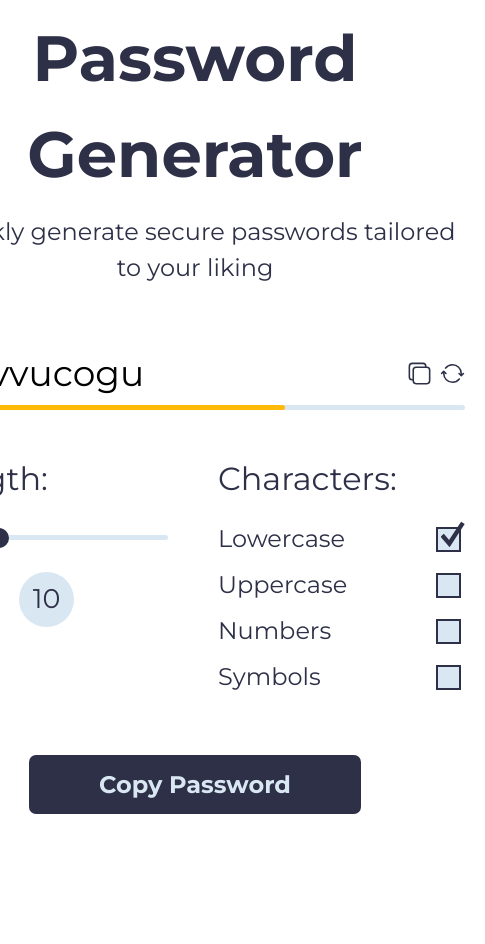
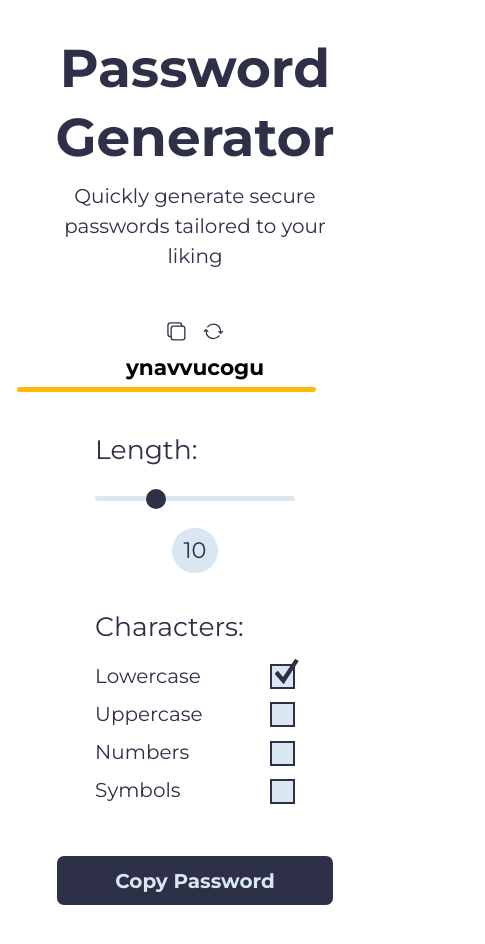
Before and after one commit to sos321/password-generator, a website: page dist/index.html in a window 390 px wide. Shown: the whole page, 485 px wide, since content can reach past the window. Before the commit the page ends 844 px from the top, so only its background shows below. Drawn offline with nearby package versions, Linux system fonts and the light colour scheme; files that its build step writes are made by us from their sources.

Commit message:
Responsive design

```diff
--- a/sass/_components.scss
+++ b/sass/_components.scss
@@ -246,6 +246,7 @@ label {
     background-color: $main-color-darker;
 
     padding: 1.5rem 7rem;
+    margin-bottom: 4rem;
 
     border-radius: 7px;
 
@@ -253,7 +254,45 @@ label {
 
     cursor: pointer;
 
+    position: relative;
+
     &:hover {
         transform: scale(0.98);
     }
 }
+
+.popup {
+    width: 10rem;
+
+    opacity: 0;
+
+    background-color: $green-color;
+    color: $main-color-darker;
+    font-size: calc($font-size-base - 1.2rem);
+    font-weight: bold;
+
+    border-radius: 7px;
+
+    padding: 8px 0;
+
+    position: absolute;
+    z-index: 1;
+    bottom: 120%;
+    left: 50%;
+    transform: translate(-50%, 0);
+
+    transition: opacity 300ms ease-in;
+
+    &::after {
+        content: "";
+
+        position: absolute;
+        top: 100%;
+        left: 50%;
+        transform: translate(-50%, 0);
+
+        border-width: 5px;
+        border-style: solid;
+        border-color: $green-color transparent transparent transparent;
+    }
+}
--- a/sass/_layout.scss
+++ b/sass/_layout.scss
@@ -4,7 +4,7 @@ body {
 }
 
 .container {
-    max-width: 70rem;
+    max-width: 72rem;
     margin: 0 auto;
 
     @include flex(column, center, 0);
--- a/sass/_queries.scss
+++ b/sass/_queries.scss
@@ -0,0 +1,86 @@
+@media (max-height: 740px) {
+    body {
+        align-items: flex-start;
+    }
+}
+
+@media (max-width: 680px) and (max-height: 900px) and (min-width: 621px) {
+    body {
+        align-items: flex-start;
+    }
+}
+
+@media (min-width: 3800px) {
+    html {
+        font-size: 150%;
+    }
+}
+
+@media (max-width: 620px) {
+    html {
+        font-size: 52%;
+    }
+}
+
+@media (max-width: 500px) {
+    body {
+        align-items: flex-start;
+    }
+
+    .title {
+        .heading-primary {
+            line-height: 1.3;
+            margin-top: 4rem;
+
+            width: 80%;
+        }
+
+        .subheading {
+            width: 80%;
+        }
+    }
+
+    main {
+        width: 100%;
+
+        .password-container {
+            flex-direction: column;
+            gap: 1rem;
+
+            width: 80%;
+
+            .password {
+                order: 2;
+                font-size: 2.6rem;
+                font-weight: 700;
+            }
+
+            .password-btns {
+                gap: 2rem;
+            }
+        }
+
+        .strength-container {
+            &::before {
+                width: 80% !important;
+            }
+        }
+
+        .options-container {
+            width: 70%;
+
+            flex-direction: column;
+            gap: 4rem;
+
+            .length-options {
+                align-self: center;
+
+                width: 80%;
+            }
+
+            .other-options {
+                width: 80%;
+            }
+        }
+    }
+}
```
